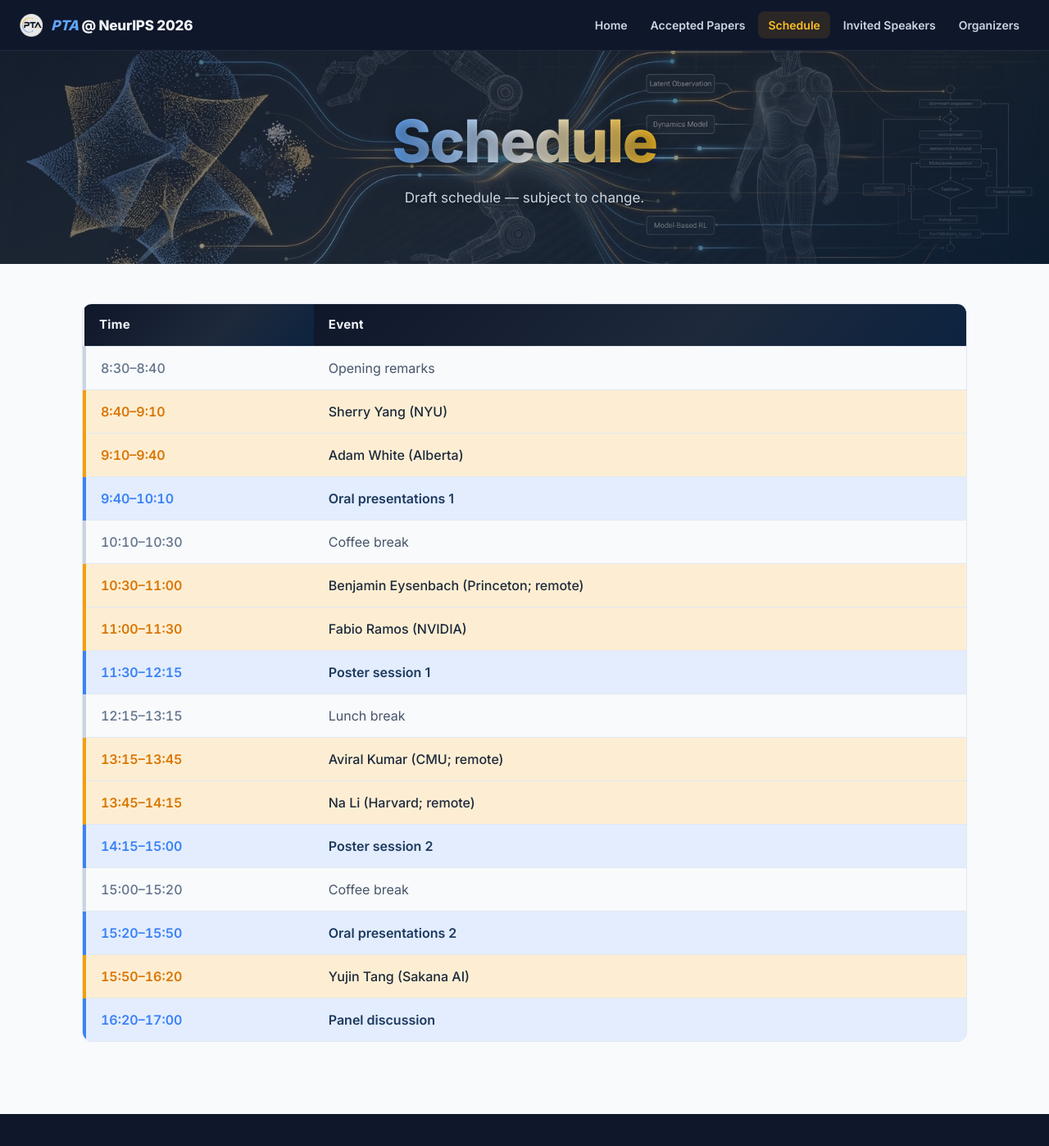
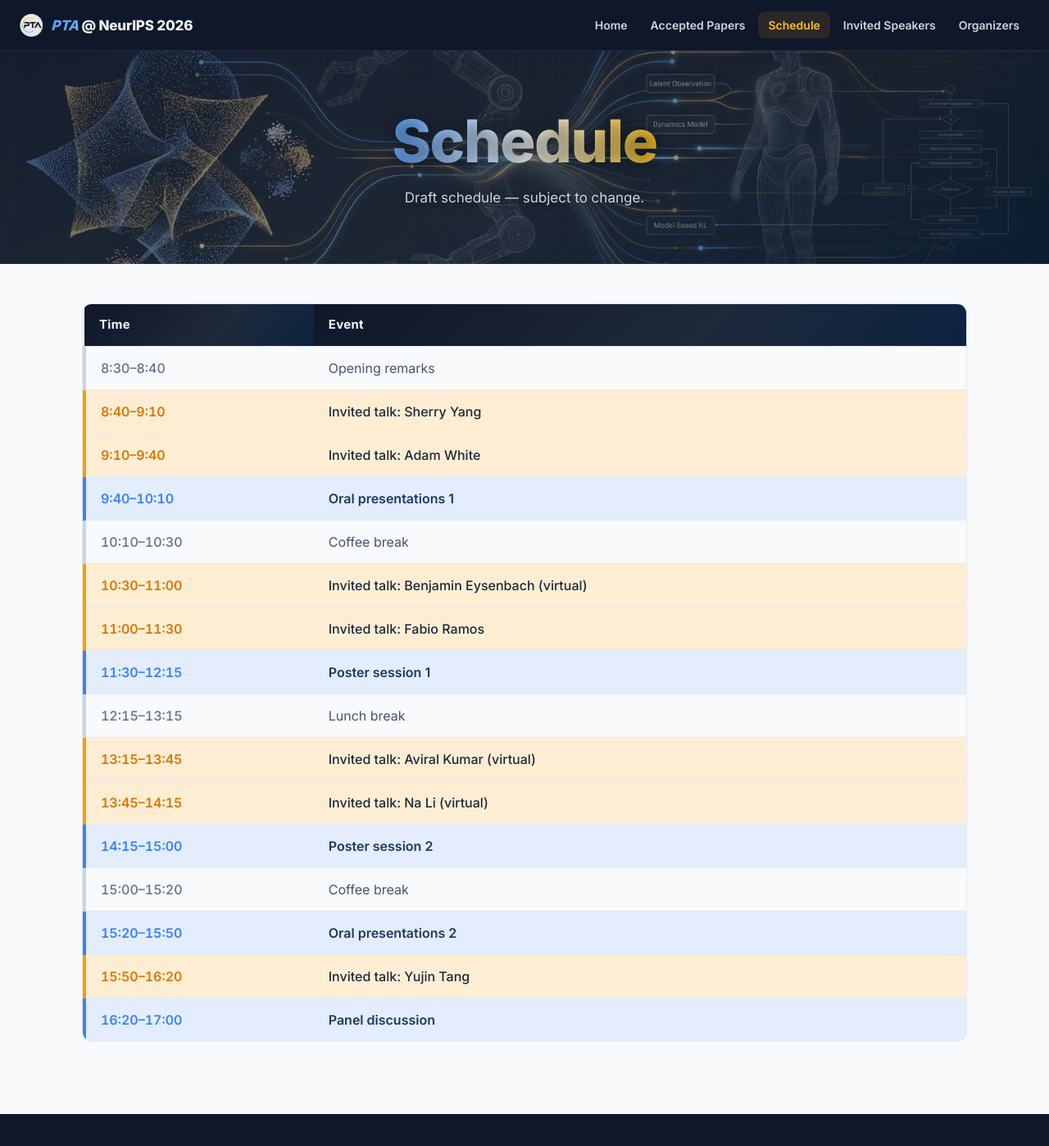
Before and after one commit to PTAworkshop/PTAworkshop.github.io, a Jekyll site: the page built from schedule.html, in a window 1280 px wide and 1400 px high. Shown: the whole window at 82% size. Built offline with Jekyll 4.4.1, drawn with Linux system fonts in a browser that asks for light colours.

Commit message:
update schedule

```diff
--- a/_data/schedule.yml
+++ b/_data/schedule.yml
@@ -2,10 +2,10 @@
   event: "Opening remarks"
   type: break
 - time: "8:40–9:10"
-  event: "Sherry Yang (NYU)"
+  event: "Invited talk: Sherry Yang"
   type: talk
 - time: "9:10–9:40"
-  event: "Adam White (Alberta)"
+  event: "Invited talk: Adam White"
   type: talk
 - time: "9:40–10:10"
   event: "Oral presentations 1"
@@ -14,10 +14,10 @@
   event: "Coffee break"
   type: break
 - time: "10:30–11:00"
-  event: "Benjamin Eysenbach (Princeton; remote)"
+  event: "Invited talk: Benjamin Eysenbach (virtual)"
   type: talk
 - time: "11:00–11:30"
-  event: "Fabio Ramos (NVIDIA)"
+  event: "Invited talk: Fabio Ramos"
   type: talk
 - time: "11:30–12:15"
   event: "Poster session 1"
@@ -26,10 +26,10 @@
   event: "Lunch break"
   type: break
 - time: "13:15–13:45"
-  event: "Aviral Kumar (CMU; remote)"
+  event: "Invited talk: Aviral Kumar (virtual)"
   type: talk
 - time: "13:45–14:15"
-  event: "Na Li (Harvard; remote)"
+  event: "Invited talk: Na Li (virtual)"
   type: talk
 - time: "14:15–15:00"
   event: "Poster session 2"
@@ -41,7 +41,7 @@
   event: "Oral presentations 2"
   type: session
 - time: "15:50–16:20"
-  event: "Yujin Tang (Sakana AI)"
+  event: "Invited talk: Yujin Tang"
   type: talk
 - time: "16:20–17:00"
   event: "Panel discussion"
```
